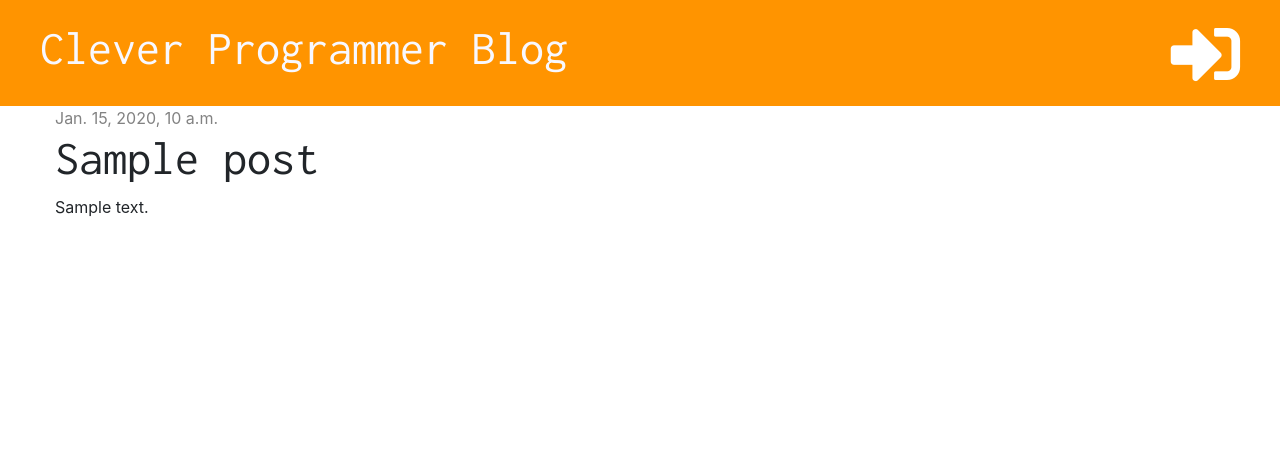
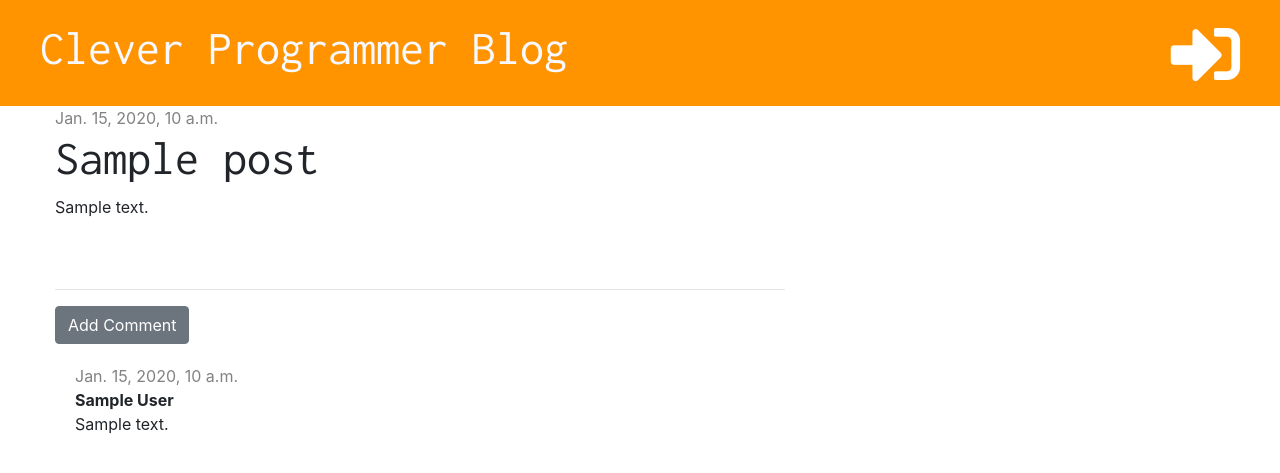
Before and after one commit to denisnmurphy/cp_blog, a Django app: page /post/1/ in a window 1280 px wide. Shown: the top 473 px of the page. Run offline with Django 3.2, Linux system fonts and the light colour scheme; tables that the repository leaves empty hold one stand-in row (values such as "Sample post"); some libraries are stand-ins or nearby versions.

Commit message:
Add feature to comment on blog posts

```diff
--- a/blog/admin.py
+++ b/blog/admin.py
@@ -1,4 +1,5 @@
 from django.contrib import admin
-from . models import Post
+from . models import Post, Comment
 
 admin.site.register(Post)
+admin.site.register(Comment)
--- a/blog/models.py
+++ b/blog/models.py
@@ -15,3 +15,12 @@
 
     def __str__(self):
         return self.title
+
+class Comment(models.Model):
+    post = models.ForeignKey('blog.Post', on_delete=models.CASCADE, related_name='comments')
+    author = models.CharField(max_length=200)
+    text = models.TextField()
+    created_date = models.DateTimeField(default=timezone.now)
+
+    def __str__(self):
+        return self.text
--- a/blog/static/css/blog.css
+++ b/blog/static/css/blog.css
@@ -62,3 +62,9 @@
     margin-right: 20px;
 
 }
+
+.comment {
+
+    margin: 20px 0px 20px 20px;
+
+}
--- a/blog/templates/blog/post_detail.html
+++ b/blog/templates/blog/post_detail.html
@@ -24,4 +24,20 @@
         <p>{{ post.text| linebreaksbr}}</p>
 
     </div>
+
+    <hr>
+    <a href="{% url 'add_comment_to_post' pk=post.pk %}" class="btn btn-secondary">Add Comment</a>
+    {% for comment in post.comments.all %}
+    <div class="comment">
+        <div class="date">
+            {{ comment.created_date }}
+        </div>
+        <strong>{{ comment.author }}</strong>
+        <p>{{ comment.text }}</p>
+    </div>
+
+    {% empty %}
+        <p>No comments yet...</p>
+
+    {% endfor %}
 {% endblock %}
--- a/blog/urls.py
+++ b/blog/urls.py
@@ -9,5 +9,5 @@
     path('post/<int:pk>/edit/', views.post_edit, name='post_edit'),
     path('drafts/', views.post_draft_list, name='post_draft_list'),
     path('post/<int:pk>/publish', views.post_publish, name='post_publish'),
-
+    path('post/<int:pk>/comment', views.add_comment_to_post, name='add_comment_to_post'),
 ]
--- a/blog/views.py
+++ b/blog/views.py
@@ -2,7 +2,7 @@
 from django.shortcuts import render, get_object_or_404, redirect
 from django.utils import timezone
 from .models import Post
-from .forms import PostForm
+from .forms import PostForm, CommentForm
 
 
 def post_list(request):
@@ -55,3 +55,18 @@
     post = get_object_or_404(Post, pk=pk)
     post.publish()
     return redirect('post_detail', pk=pk)
+
+
+def add_comment_to_post(request, pk):
+    post = get_object_or_404(Post, pk=pk)
+    if request.method == 'POST':
+        form = CommentForm(request.POST)
+        if form.is_valid():
+            comment = form.save(commit=False)
+            comment.author = request.user
+            comment.post = post
+            comment.save()
+            return redirect('post_detail', pk=post.pk)
+    else:
+        form = CommentForm()
+    return render(request, 'blog/add_comment_to_post.html', {'form': form})
--- a/cpblog/urls.py
+++ b/cpblog/urls.py
@@ -21,5 +21,5 @@
     path('admin/', admin.site.urls),
     path('', include('blog.urls') ),
     path('accounts/login/', LoginView.as_view(), name='login'),
-    path('accounts/logout/', view=LogoutView.as_view(), name='logout', kwargs={'next_page': 'post_list'}),
+    path('accounts/logout', view=LogoutView.as_view(), name='logout', kwargs={'next_page': 'post_list'}),
 ]
```
Also changed, not shown: blog/forms.py (+6 -1 lines), blog/templates/blog/add_comment_to_post.html (added, +13 -0 lines), blog/migrations/0003_auto_20190415_0912.py (added), blog/migrations/0004_auto_20190415_0912.py (added).
